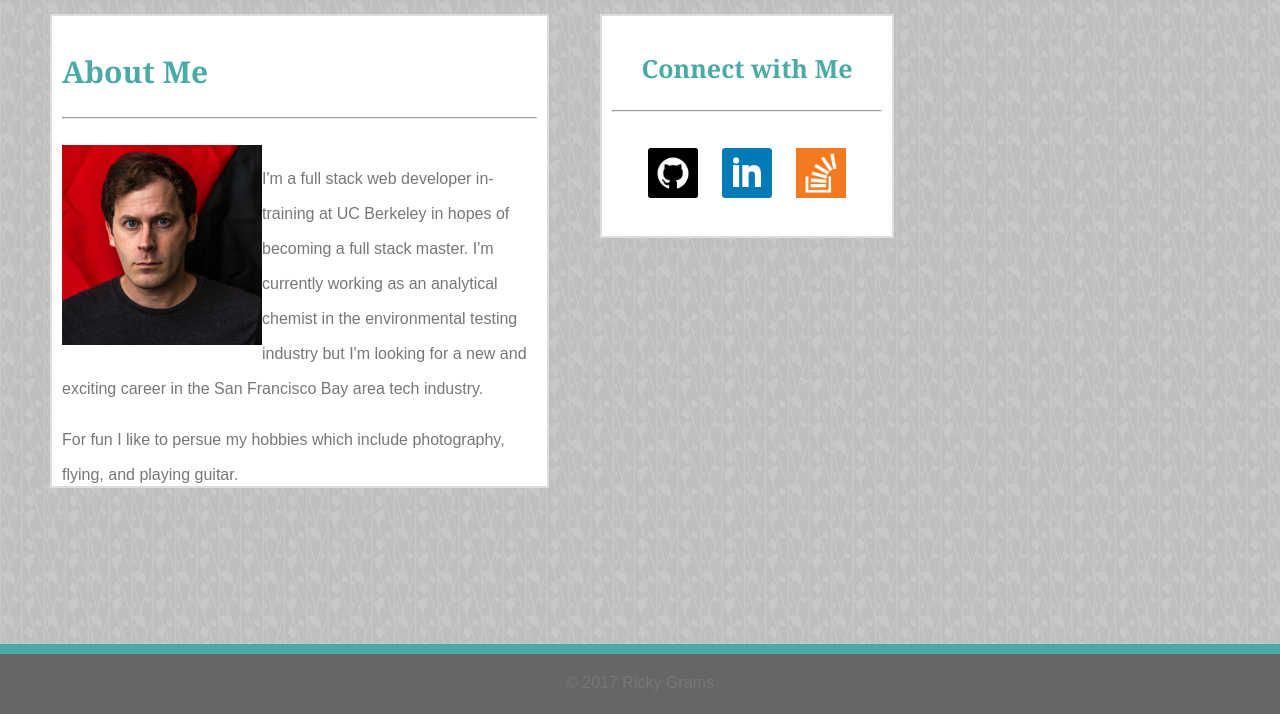
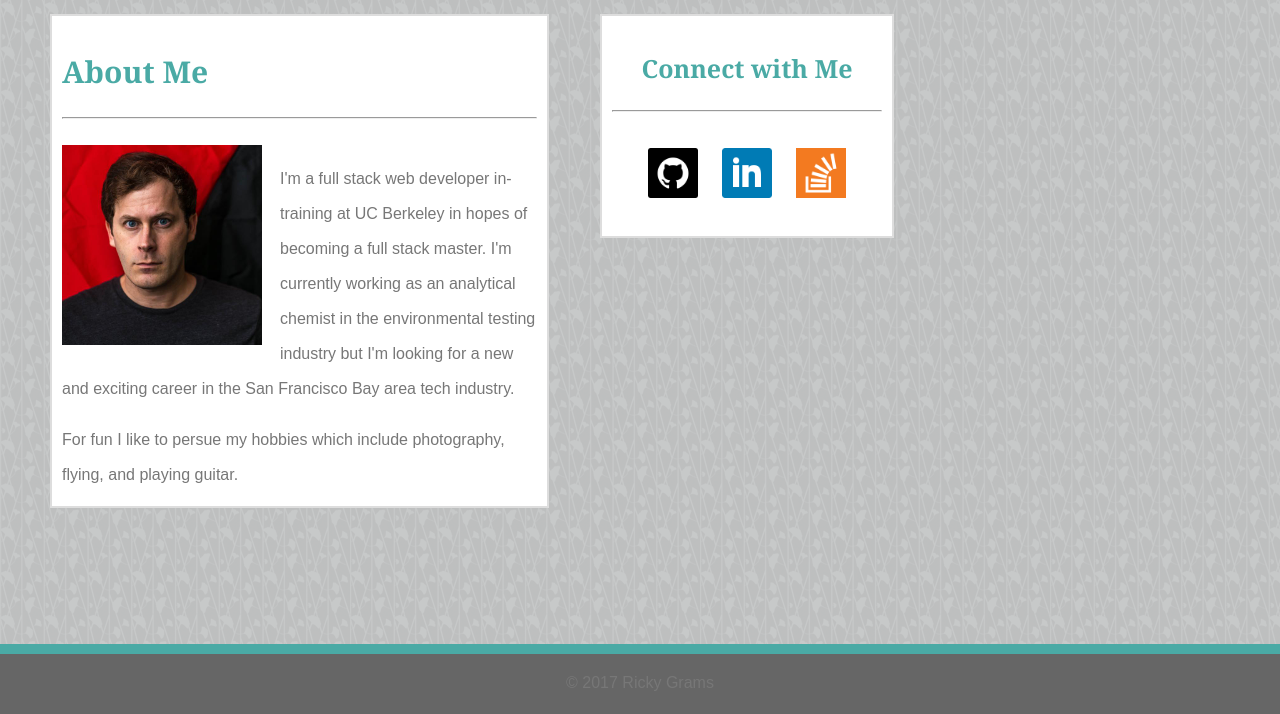
Before and after one commit to rixgithub/Basic-Portfolio, a PHP site: page /index.php in a window 1280 px wide. Shown: the part 86-800 px from the top of the page. Run offline with PHP 8.4, Linux system fonts and the light colour scheme.

Commit message:
minor tweeks

```diff
--- a/assets/css/style.css
+++ b/assets/css/style.css
@@ -61,14 +61,14 @@ li a {
 }
 
 a:hover {
-	color: #666666;
+	color: #414142;
 }
 
 #main {
 	position: absolute;
 	background-color: #ffffff;
 	width: 475px;
-	height: 450px;
+	height: 470px;
 	margin: 0;
 	padding: 10px;
 	border: 2px solid #dddddd;
@@ -88,6 +88,7 @@ h2 {
 	width: 200px;
 	height: 200px;
 	margin: 0;
+	margin-right: 18px;
 	float: left;
 }
 
@@ -118,6 +119,7 @@ textarea {
 	width: 95%;
 	height: 125px;
 	margin: 5px;
+	padding: 5px;
 }
 
 #portlist {
--- a/contact.html
+++ b/contact.html
@@ -21,7 +21,6 @@
 			<section id="mainbody">
 				<section id="main">
 					<h2>Contact</h2>
-
 					<hr>
 					<br>
 					<form>
```
